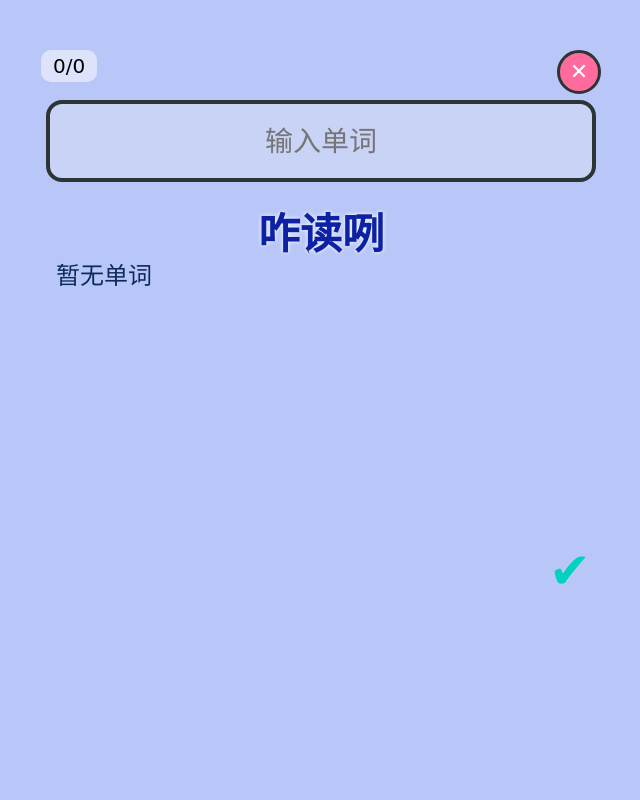
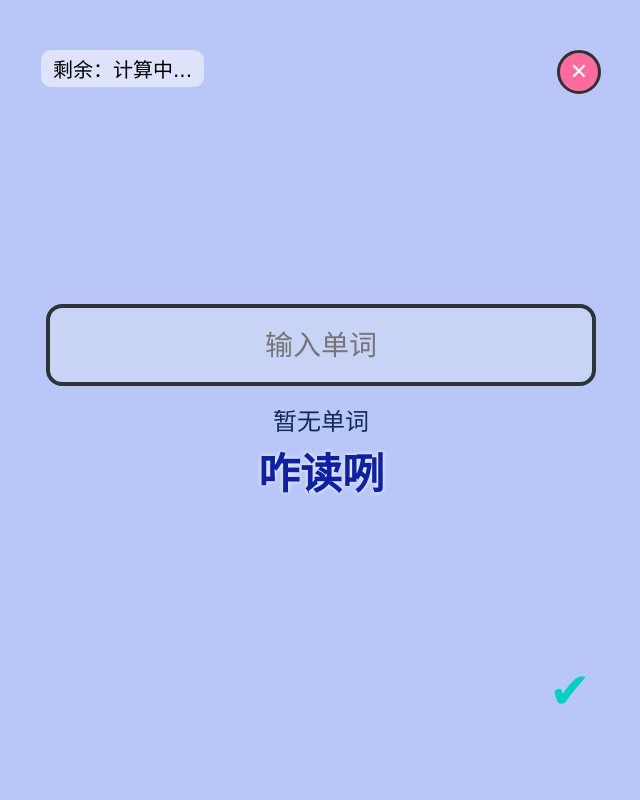
Before and after one commit to bslatag/WordPoP, a Flask app: page /writing/practice in a window 1280 px wide. Shown: the whole page, without its empty margins (319-959 px from the left). Run offline with Flask 3, Linux system fonts and the light colour scheme; data comes from the database, SQL or seed files in the repository; data that the repository does not hold is empty; some web fonts are replaced.

Commit message:
Update writing_practice.html

```diff
--- a/templates/writing_practice.html
+++ b/templates/writing_practice.html
@@ -31,8 +31,8 @@ body {
   display: flex;
   flex-direction: column;
   align-items: center;
-  justify-content: flex-start;
-  padding-top: 100px;
+  justify-content: center;
+  gap: 16px;
 }
 .progress {
   position: absolute;
@@ -56,13 +56,6 @@ body {
   align-items: center;
   justify-content: center;
 }
-.input-area {
-  display: flex;
-  align-items: center;
-  justify-content: center;
-  width: 100%;
-  margin-bottom: 16px;
-}
 .input-box {
   width: 100%;
   max-width: 550px;
@@ -74,6 +67,13 @@ body {
   border-radius: 16px;
   outline: none;
 }
+.info {
+  font-size: 24px;
+  text-align: center;
+  min-height: 36px;
+  color: var(--text-color);
+  transition: color 0.2s;
+}
 .speak-btn {
   background: transparent;
   border: none;
@@ -84,21 +84,10 @@ body {
   cursor: pointer;
   font-family: 'ZCOOL KuaiLe', cursive;
   line-height: 1;
-  margin-top: 16px;
-}
-.info {
-  width: 100%;
-  max-width: 550px;
-  text-align: left;
-  font-size: 24px;
-  min-height: 36px;
-  margin-bottom: 16px;
-  color: var(--text-color);
-  padding-left: 10px;
 }
 .confirm-btn {
   position: absolute;
-  bottom: 200px; right: 30px;
+  bottom: 80px; right: 30px;
   background: transparent;
   border: none;
   font-size: 50px;
@@ -109,66 +98,62 @@ body {
 </head>
 <body>
 <div class="container">
-  <div class="progress" id="progress">0/0</div>
+  <div class="progress" id="progress">剩余：计算中...</div>
   <button class="back-btn" onclick="history.back()">✕</button>
 
-  <div class="input-area">
-    <input type="text" class="input-box" id="inputBox" placeholder="输入单词">
-  </div>
+  <input type="text" class="input-box" id="inputBox" placeholder="输入单词">
+
+  <div class="info" id="info"></div>
 
   <button class="speak-btn" id="speakBtn">咋读咧</button>
-
-  <div class="info" id="info"></div>
 
   <button class="confirm-btn" id="confirmBtn">✔</button>
 </div>
 
 <script>
-let wordMap = {};
-let wordList = [];
+// 全局状态
+let wordItems = [];
 let requiredCorrect = 3;
 let order = 'random';
-let orderedList = [];
 let wordProgress = {};
 let current = null;
 let answerShown = false;
 let infoTimer = null;
+let remainingCount = 0;
 const infoEl = document.getElementById('info');
 const inputBox = document.getElementById('inputBox');
 
-// 加载词典
-fetch('/api/dictionary')
-  .then(res => res.json())
-  .then(dict => { wordMap = dict; })
-  .catch(() => {})
-  .finally(() => initPractice());
-
-async function initPractice() {
+// 加载
+(async function init() {
   const source = localStorage.getItem('current_practice') || 'selfstudy';
-  const rounds = parseInt(localStorage.getItem('practice_required_correct'), 10) || 3;
-  const orderLocal = localStorage.getItem('practice_order') || 'random';
-  requiredCorrect = rounds;
-  order = orderLocal;
+  requiredCorrect = parseInt(localStorage.getItem('practice_required_correct'), 10) || 3;
+  order = localStorage.getItem('practice_order') || 'random';
 
   try {
-    const data = await fetch(`/api/word-list/${source}`).then(r => r.json());
-    wordList = data || [];
+    const res = await fetch(`/api/word-list/${source}`);
+    if (!res.ok) throw new Error(`请求失败 (${res.status})`);
+    const data = await res.json();
+    if (!Array.isArray(data) || data.length === 0) {
+      infoEl.innerText = '暂无单词';
+      inputBox.disabled = true;
+      return;
+    }
+    wordItems = data.map(item => ({ word: item.word, meaning: item.meaning || '暂无释义' }));
+    if (order === 'sequential') {
+      wordItems.sort((a, b) => a.word.localeCompare(b.word));
+    }
+    wordProgress = {};
+    remainingCount = wordItems.length;
+    updateProgress();
+    randWord();
   } catch (e) {
-    wordList = [];
+    infoEl.innerText = `加载出错：${e.message}`;
+    inputBox.disabled = true;
   }
+})();
 
-  if (wordList.length === 0) {
-    infoEl.innerText = '暂无单词';
-    inputBox.disabled = true;
-    document.getElementById('progress').innerText = '0/0';
-    return;
-  }
-
-  orderedList = order === 'sequential' ? [...wordList].sort() : [...wordList];
-  wordProgress = {};
-  current = null;
-  answerShown = false;
-  randWord();
+function updateProgress() {
+  document.getElementById('progress').innerText = `剩余：${remainingCount}`;
 }
 
 function showInfo(text, color) {
@@ -179,8 +164,11 @@ function showInfo(text, color) {
 
 function showMeaning() {
   if (!current) return;
-  infoEl.innerText = wordMap[current] || '暂无释义';
-  infoEl.style.color = '#0D2A5A';
+  const item = wordItems.find(w => w.word === current);
+  if (item) {
+    infoEl.innerText = item.meaning || '暂无释义';
+    infoEl.style.color = '#0D2A5A';
+  }
 }
 
 function flashInfo(text, color, duration = 1500) {
@@ -192,13 +180,13 @@ function flashInfo(text, color, duration = 1500) {
 }
 
 function getNextWord() {
-  const available = orderedList.filter(w => {
-    const p = wordProgress[w] || { correct: 0 };
+  const available = wordItems.filter(w => {
+    const p = wordProgress[w.word] || { correct: 0 };
     return p.correct < requiredCorrect;
   });
   if (available.length === 0) return null;
-  if (order === 'sequential') return available[0];
-  return available[Math.floor(Math.random() * available.length)];
+  if (order === 'sequential') return available[0].word;
+  return available[Math.floor(Math.random() * available.length)].word;
 }
 
 function randWord() {
@@ -206,7 +194,6 @@ function randWord() {
   if (!next) {
     infoEl.innerText = '🎉 全部完成！';
     inputBox.disabled = true;
-    document.getElementById('progress').innerText = `共 ${wordList.length} 词`;
     return;
   }
   current = next;
@@ -215,7 +202,6 @@ function randWord() {
   showMeaning();
   inputBox.value = '';
   inputBox.disabled = false;
-  document.getElementById('progress').innerText = `共 ${wordList.length} 词`;
 }
 
 function check() {
@@ -232,11 +218,12 @@ function check() {
       flashInfo('已重置，继续前进', '#00D2BE', 800);
       inputBox.value = '';
       setTimeout(randWord, 800);
+      return;
     } else {
       flashInfo('请正确输入上方单词', '#ff4444', 1200);
       inputBox.value = '';
+      return;
     }
-    return;
   }
 
   if (val === ans) {
@@ -247,8 +234,19 @@ function check() {
     if (prog.wrong >= 3) {
       showInfo(`正确单词：${current}`, '#ff4444');
       answerShown = true;
+      inputBox.value = '';
+      return;
     } else {
       flashInfo('错误', '#ff4444', 1000);
+    }
+  }
+
+  // 检查是否完成
+  if (prog.correct >= requiredCorrect) {
+    if (!prog.done) {
+      prog.done = true;
+      remainingCount--;
+      updateProgress();
     }
   }
 
```
